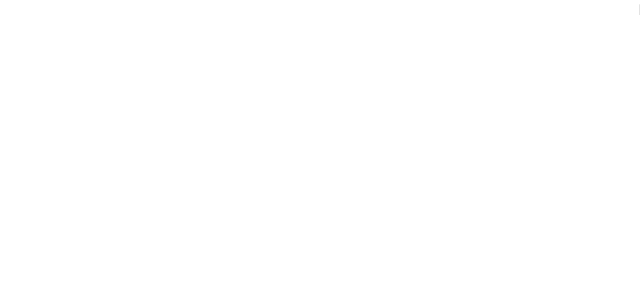
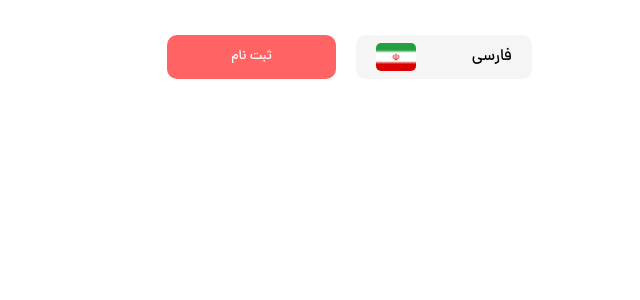
Before and after one commit to Bodaghi73/signup-sample, a React (Create React App) app: page / in a window 1280 px wide. Shown: the top 300 px of the page, without its empty margins (640-1280 px from the left). Built offline with nearby package versions, Linux system fonts and the light colour scheme.

Commit message:
landing header

```diff
--- /dev/null
+++ b/src/components/header/header.js
@@ -0,0 +1,38 @@
+//styles
+import "./header.scss";
+
+import logo from "../../assets/imgs/logo.svg";
+import flagIran from "../../assets/imgs/FlagIran.svg";
+
+function Header() {
+    return (
+        <header className="header">
+            <div className="header__menu">
+                <div className="header__logo">
+                    <img src={logo} alt=""></img>
+                    <span className="header__tamerlin-span">تامرلین</span>
+                </div>
+                <nav className="header__nav">
+                    <ul className="header__ul">
+                        <li className="header__li">خرید بلیت</li>
+                        <li className="header__li">تورها</li>
+                        <li className="header__li">ارتباط با ما</li>
+                    </ul>
+                </nav>
+            </div>
+
+            <div className="header__menu-link">
+                <div>
+                    <div className='header__langue'>
+                        <span className="header__span-langue">فارسی</span>
+                        <img src={flagIran} alt=""></img>
+                    </div>
+                </div>
+                <button className='header__signup' type='submit'>ثبت نام</button>
+            </div>
+        </header>
+    );
+
+}
+
+export default Header;
--- /dev/null
+++ b/src/components/header/header.scss
@@ -0,0 +1,64 @@
+.header {
+    display: flex;
+    justify-content: space-around;
+    align-items: center;
+    padding: 1.25rem 0;
+
+    &__menu{
+        display: flex;
+        align-items: center;
+    }
+
+    &__logo {
+        display: flex;
+        flex-direction: column;
+        align-items: center;
+        justify-content: center;
+        margin-left: 4.5rem;
+    }
+
+    &__tamerlin-span {
+        color: var(--theme-color);
+    }
+
+    &__ul {
+        display: flex;
+    }
+
+    &__li {
+        list-style-type: none;
+        padding-left: 1.5rem;
+    }
+
+    &__menu-link{
+        display: flex;
+    }
+
+    &__langue{
+        display: flex;
+        align-items: center;
+        padding: 0.5rem 1.25rem;
+        margin-left: 1.25rem;
+        background-color: var(--background-input-color);
+        border-radius: 10px;
+        cursor: pointer;
+    }
+
+    &__span-langue{
+        padding-left: 3.5rem;
+    }
+
+    &__signup {
+        padding: 0.625rem 4rem;
+        color: var(--light-color);
+        background-color: var(--theme-color);
+        border: none;
+        border-radius: 10px;
+        outline: none;
+        cursor: pointer;
+
+        &:hover {
+            background-color: var(--red-hover-color);
+        }
+    }
+}
--- a/src/pages/landing/landing.js
+++ b/src/pages/landing/landing.js
@@ -1,6 +1,11 @@
+//pages & componnents
+import Header from "../../components/header/header";
+
 function Landing() {
     return (
-        <div>hi</div>
+        <div>
+            <Header></Header>
+        </div>
     );
 }
 
```
Also changed, not shown: src/assets/imgs/FlagIran.svg (added), src/assets/imgs/logo.svg (added).
